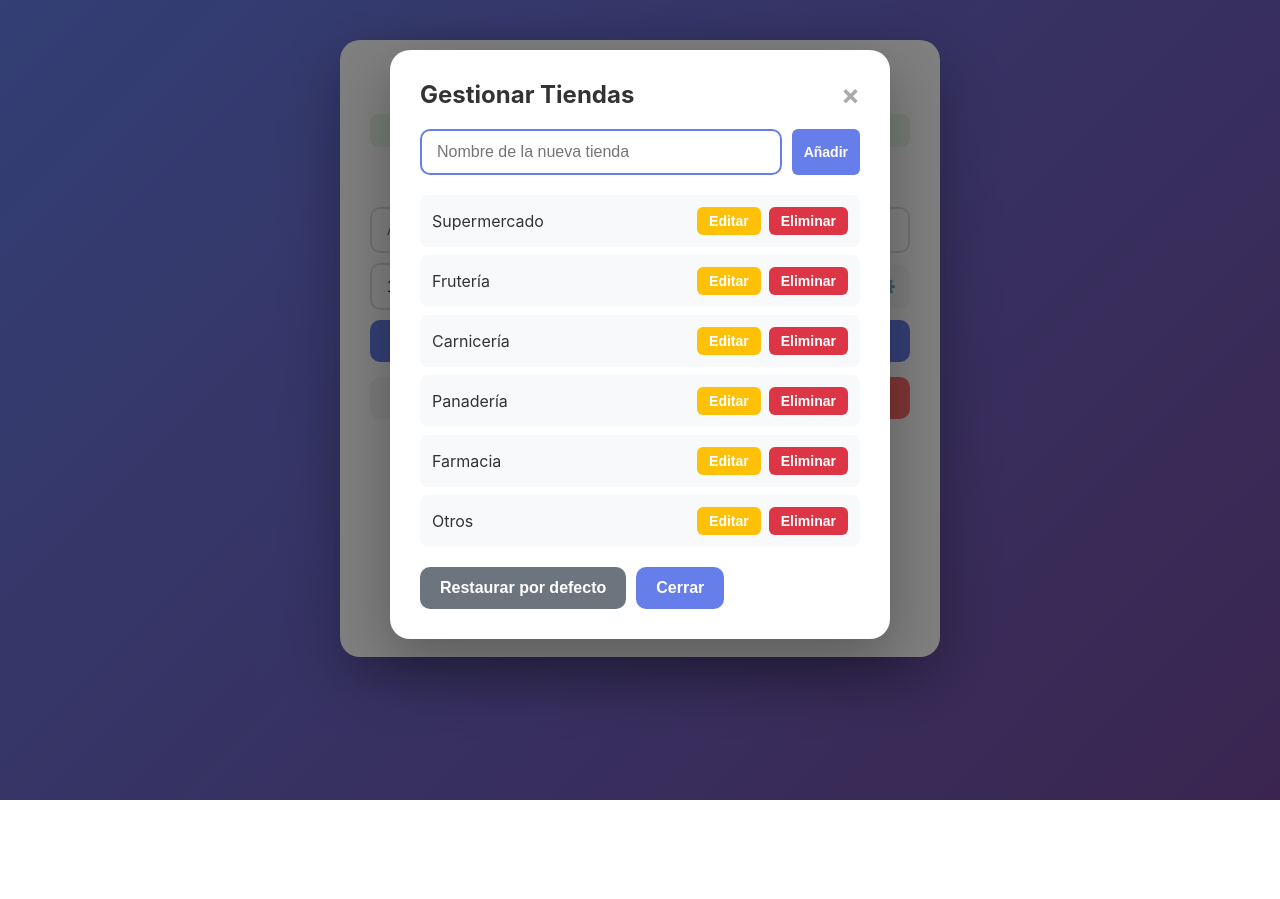
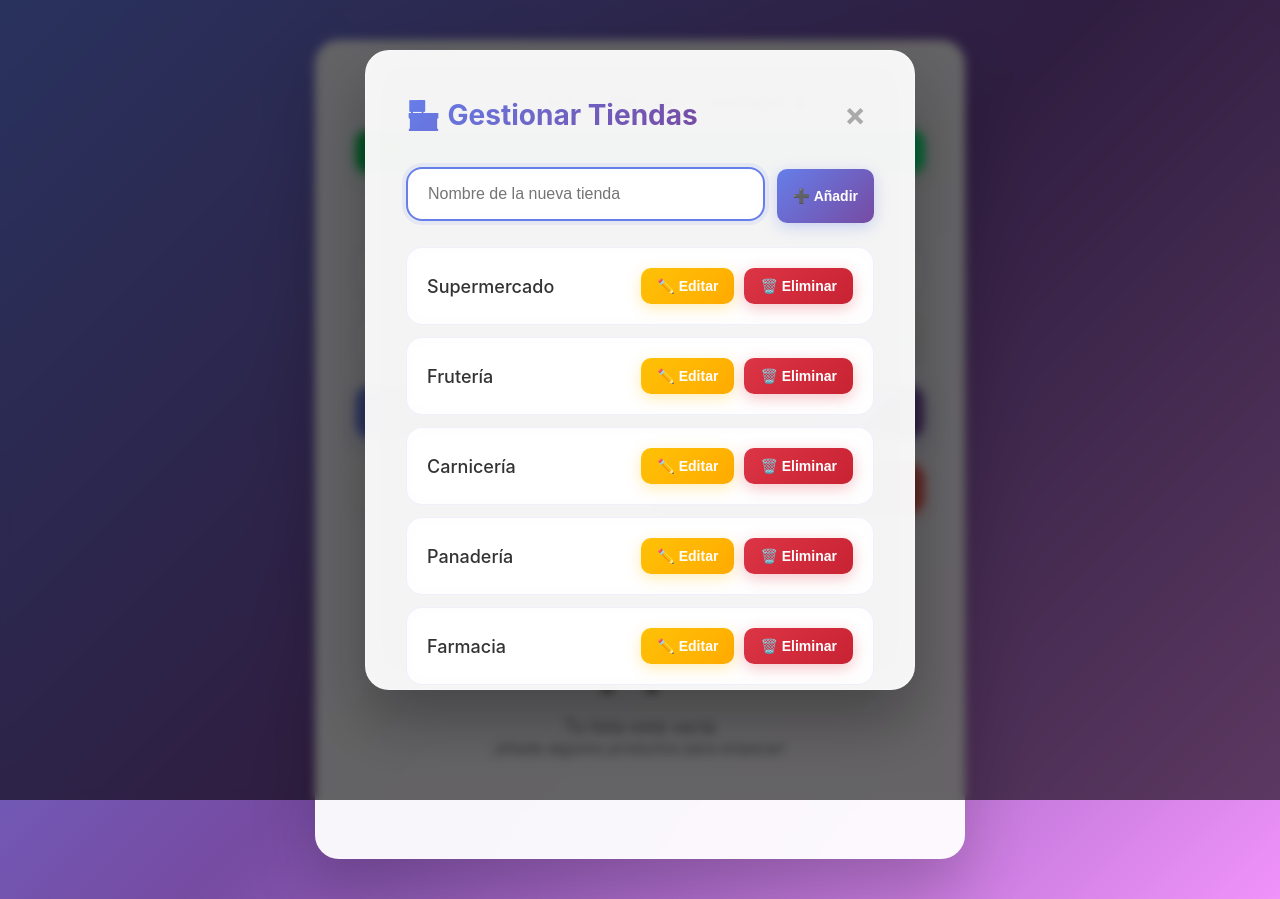
Before and after one commit to pablosvb/shopping-list-app, a plain HTML site: page index.html in a window 1280 px wide. Both pictures are taken after a click on the button "⚙️". Before the commit the page ends 800 px from the top, so only its background shows below. Drawn offline with Linux system fonts and the light colour scheme.

Commit message:
Actualizar index.html

```diff
--- a/index.html
+++ b/index.html
@@ -12,8 +12,8 @@
         }
 
         body {
-            font-family: -apple-system, BlinkMacSystemFont, 'Segoe UI', Roboto, Oxygen, Ubuntu, Cantarell, sans-serif;
-            background: linear-gradient(135deg, #667eea 0%, #764ba2 100%);
+            font-family: 'Inter', -apple-system, BlinkMacSystemFont, 'Segoe UI', Roboto, sans-serif;
+            background: linear-gradient(135deg, #667eea 0%, #764ba2 50%, #f093fb 100%);
             min-height: 100vh;
             padding: 20px;
             display: flex;
@@ -22,59 +22,73 @@
         }
 
         .container {
-            background: white;
-            border-radius: 20px;
-            box-shadow: 0 20px 60px rgba(0, 0, 0, 0.3);
-            max-width: 600px;
+            background: rgba(255, 255, 255, 0.95);
+            backdrop-filter: blur(20px);
+            border-radius: 24px;
+            box-shadow: 0 32px 64px rgba(0, 0, 0, 0.2);
+            max-width: 650px;
             width: 100%;
-            padding: 30px;
+            padding: 40px;
             margin: 20px 0;
+            border: 1px solid rgba(255, 255, 255, 0.2);
         }
 
         h1 {
-            color: #333;
+            background: linear-gradient(135deg, #667eea, #764ba2);
+            -webkit-background-clip: text;
+            -webkit-text-fill-color: transparent;
+            background-clip: text;
             margin-bottom: 10px;
-            font-size: 28px;
+            font-size: 32px;
             text-align: center;
+            font-weight: 800;
         }
 
         .sync-status {
             text-align: center;
-            padding: 8px;
-            border-radius: 8px;
-            margin-bottom: 15px;
+            padding: 12px 20px;
+            border-radius: 12px;
+            margin-bottom: 20px;
             font-size: 14px;
             font-weight: 600;
+            border: 1px solid;
         }
 
         .sync-status.online {
-            background: #e8f5e8;
-            color: #2e7d2e;
+            background: linear-gradient(135deg, #00c851, #00ff88);
+            color: white;
+            border-color: #00c851;
+            box-shadow: 0 4px 15px rgba(0, 200, 81, 0.3);
         }
 
         .sync-status.offline {
-            background: #fff3cd;
-            color: #856404;
+            background: linear-gradient(135deg, #ffbb33, #ff8800);
+            color: white;
+            border-color: #ffbb33;
+            box-shadow: 0 4px 15px rgba(255, 187, 51, 0.3);
         }
 
         .counter {
             text-align: center;
-            color: #667eea;
-            font-weight: bold;
-            margin-bottom: 25px;
-            font-size: 16px;
+            background: linear-gradient(135deg, #667eea, #764ba2);
+            -webkit-background-clip: text;
+            -webkit-text-fill-color: transparent;
+            background-clip: text;
+            font-weight: 700;
+            margin-bottom: 30px;
+            font-size: 18px;
         }
 
         .input-group {
             display: flex;
             flex-direction: column;
-            gap: 10px;
-            margin-bottom: 15px;
+            gap: 16px;
+            margin-bottom: 24px;
         }
 
         .input-row {
             display: flex;
-            gap: 10px;
+            gap: 12px;
         }
 
         .store-row {
@@ -87,11 +101,13 @@
         input[type="number"],
         select {
             flex: 1;
-            padding: 12px 15px;
-            border: 2px solid #e0e0e0;
-            border-radius: 10px;
+            padding: 16px 20px;
+            border: 2px solid rgba(102, 126, 234, 0.2);
+            border-radius: 16px;
             font-size: 16px;
-            transition: border-color 0.3s;
+            transition: all 0.3s ease;
+            background: rgba(255, 255, 255, 0.8);
+            backdrop-filter: blur(10px);
         }
 
         input[type="text"]:focus,
@@ -99,10 +115,12 @@
         select:focus {
             outline: none;
             border-color: #667eea;
+            box-shadow: 0 0 0 4px rgba(102, 126, 234, 0.1);
+            transform: translateY(-2px);
         }
 
         input[type="number"] {
-            width: 80px;
+            width: 100px;
         }
 
         select {
@@ -110,70 +128,92 @@
         }
 
         .btn {
-            padding: 12px 20px;
+            padding: 16px 24px;
             border: none;
-            border-radius: 10px;
+            border-radius: 16px;
             font-size: 16px;
             font-weight: 600;
             cursor: pointer;
-            transition: all 0.3s;
+            transition: all 0.3s ease;
+            position: relative;
+            overflow: hidden;
+        }
+
+        .btn::before {
+            content: '';
+            position: absolute;
+            top: 0;
+            left: -100%;
+            width: 100%;
+            height: 100%;
+            background: linear-gradient(90deg, transparent, rgba(255,255,255,0.3), transparent);
+            transition: left 0.5s;
+        }
+
+        .btn:hover::before {
+            left: 100%;
         }
 
         .btn-config {
-            padding: 12px;
-            width: 48px;
-            background: #f8f9fa;
+            padding: 16px;
+            width: 56px;
+            background: linear-gradient(135deg, #f8f9fa, #e9ecef);
             color: #667eea;
             display: flex;
             align-items: center;
             justify-content: center;
+            font-size: 18px;
         }
 
         .btn-config:hover {
-            background: #e9ecef;
+            background: linear-gradient(135deg, #e9ecef, #dee2e6);
+            transform: translateY(-2px);
+            box-shadow: 0 8px 25px rgba(102, 126, 234, 0.2);
         }
 
         .btn-add {
-            background: #667eea;
+            background: linear-gradient(135deg, #667eea, #764ba2);
             color: white;
             width: 100%;
+            font-size: 18px;
+            box-shadow: 0 8px 25px rgba(102, 126, 234, 0.3);
         }
 
         .btn-add:hover {
-            background: #5568d3;
-            transform: translateY(-2px);
-            box-shadow: 0 5px 15px rgba(102, 126, 234, 0.4);
-        }
-
-        .btn-add:active {
-            transform: translateY(0);
+            transform: translateY(-3px);
+            box-shadow: 0 12px 35px rgba(102, 126, 234, 0.4);
         }
 
         .actions {
             display: flex;
-            gap: 10px;
-            margin-bottom: 20px;
+            gap: 12px;
+            margin-bottom: 24px;
         }
 
         .btn-clear,
         .btn-delete {
             flex: 1;
-            background: #f5f5f5;
-            color: #666;
+            background: linear-gradient(135deg, #f8f9fa, #e9ecef);
+            color: #6c757d;
+            box-shadow: 0 4px 15px rgba(108, 117, 125, 0.1);
         }
 
         .btn-clear:hover,
         .btn-delete:hover {
-            background: #e0e0e0;
+            background: linear-gradient(135deg, #e9ecef, #dee2e6);
+            transform: translateY(-2px);
+            box-shadow: 0 8px 25px rgba(108, 117, 125, 0.2);
         }
 
         .btn-delete {
-            background: #ff6b6b;
+            background: linear-gradient(135deg, #ff6b6b, #ee5a52);
             color: white;
+            box-shadow: 0 4px 15px rgba(255, 107, 107, 0.3);
         }
 
         .btn-delete:hover {
-            background: #ff5252;
+            background: linear-gradient(135deg, #ff5252, #e53935);
+            box-shadow: 0 8px 25px rgba(255, 107, 107, 0.4);
         }
 
         .list {
@@ -181,37 +221,46 @@
         }
 
         .store-group {
-            margin-bottom: 25px;
+            margin-bottom: 32px;
         }
 
         .store-title {
-            background: #f8f9fa;
-            padding: 10px 15px;
-            border-radius: 10px;
-            font-weight: bold;
-            color: #667eea;
-            margin-bottom: 10px;
-            font-size: 14px;
+            background: linear-gradient(135deg, #667eea, #764ba2);
+            color: white;
+            padding: 16px 24px;
+            border-radius: 16px;
+            font-weight: 700;
+            margin-bottom: 16px;
+            font-size: 16px;
             text-transform: uppercase;
-            letter-spacing: 0.5px;
+            letter-spacing: 1px;
+            box-shadow: 0 8px 25px rgba(102, 126, 234, 0.3);
         }
 
         .item {
-            background: #f8f9fa;
-            padding: 15px;
-            border-radius: 10px;
-            margin-bottom: 10px;
+            background: rgba(255, 255, 255, 0.9);
+            backdrop-filter: blur(10px);
+            padding: 20px;
+            border-radius: 16px;
+            margin-bottom: 12px;
             display: flex;
             align-items: center;
-            gap: 12px;
-            transition: all 0.3s;
-            animation: slideIn 0.3s ease-out;
+            gap: 16px;
+            transition: all 0.3s ease;
+            animation: slideIn 0.4s ease-out;
+            border: 1px solid rgba(102, 126, 234, 0.1);
+            box-shadow: 0 4px 15px rgba(0, 0, 0, 0.05);
+        }
+
+        .item:hover {
+            transform: translateY(-2px);
+            box-shadow: 0 8px 25px rgba(0, 0, 0, 0.1);
         }
 
         @keyframes slideIn {
             from {
                 opacity: 0;
-                transform: translateX(-20px);
+                transform: translateX(-30px);
             }
             to {
                 opacity: 1;
@@ -220,17 +269,18 @@
         }
 
         .item.completed {
-            background: #e8f5e9;
+            background: linear-gradient(135deg, #d4edda, #c3e6cb);
+            border-color: #28a745;
         }
 
         .item.completed .item-text {
             text-decoration: line-through;
-            color: #999;
+            color: #6c757d;
         }
 
         input[type="checkbox"] {
-            width: 22px;
-            height: 22px;
+            width: 24px;
+            height: 24px;
             cursor: pointer;
             accent-color: #667eea;
         }
@@ -239,49 +289,59 @@
             flex: 1;
             display: flex;
             flex-direction: column;
-            gap: 4px;
+            gap: 6px;
         }
 
         .item-text {
-            font-size: 16px;
+            font-size: 18px;
             color: #333;
+            font-weight: 500;
             word-break: break-word;
         }
 
         .item-quantity {
-            font-size: 13px;
+            font-size: 14px;
             color: #667eea;
             font-weight: 600;
         }
 
         .btn-remove {
-            background: none;
+            background: linear-gradient(135deg, #ff6b6b, #ee5a52);
+            color: white;
             border: none;
-            font-size: 22px;
+            font-size: 18px;
             cursor: pointer;
-            padding: 5px;
-            line-height: 1;
-            transition: transform 0.2s;
+            padding: 12px;
+            border-radius: 12px;
+            transition: all 0.3s ease;
+            width: 44px;
+            height: 44px;
+            display: flex;
+            align-items: center;
+            justify-content: center;
         }
 
         .btn-remove:hover {
-            transform: scale(1.2);
+            transform: scale(1.1);
+            box-shadow: 0 6px 20px rgba(255, 107, 107, 0.4);
         }
 
         .empty-state {
             text-align: center;
-            padding: 40px 20px;
-            color: #999;
+            padding: 60px 20px;
+            color: #6c757d;
+            font-size: 18px;
         }
 
         .empty-state::before {
             content: "🛒";
             display: block;
-            font-size: 60px;
-            margin-bottom: 15px;
+            font-size: 80px;
+            margin-bottom: 20px;
+            filter: grayscale(50%);
         }
 
-        /* Modal */
+        /* Modal mejorado */
         .modal {
             display: none;
             position: fixed;
@@ -290,128 +350,160 @@
             top: 0;
             width: 100%;
             height: 100%;
-            background-color: rgba(0, 0, 0, 0.5);
+            background-color: rgba(0, 0, 0, 0.6);
+            backdrop-filter: blur(5px);
         }
 
         .modal-content {
-            background-color: white;
+            background: rgba(255, 255, 255, 0.95);
+            backdrop-filter: blur(20px);
             margin: 50px auto;
-            padding: 30px;
-            border-radius: 20px;
-            box-shadow: 0 20px 60px rgba(0, 0, 0, 0.3);
+            padding: 40px;
+            border-radius: 24px;
+            box-shadow: 0 32px 64px rgba(0, 0, 0, 0.3);
             width: 90%;
-            max-width: 500px;
+            max-width: 550px;
             max-height: 80vh;
             overflow-y: auto;
+            border: 1px solid rgba(255, 255, 255, 0.2);
         }
 
         .modal-header {
             display: flex;
             justify-content: space-between;
             align-items: center;
-            margin-bottom: 20px;
+            margin-bottom: 30px;
         }
 
         .modal-title {
-            font-size: 24px;
-            color: #333;
+            font-size: 28px;
+            background: linear-gradient(135deg, #667eea, #764ba2);
+            -webkit-background-clip: text;
+            -webkit-text-fill-color: transparent;
+            background-clip: text;
+            font-weight: 700;
         }
 
         .close {
             color: #aaa;
-            font-size: 28px;
+            font-size: 32px;
             font-weight: bold;
             cursor: pointer;
             line-height: 1;
+            transition: all 0.3s ease;
+            padding: 8px;
+            border-radius: 50%;
         }
 
         .close:hover {
             color: #667eea;
+            background: rgba(102, 126, 234, 0.1);
+            transform: scale(1.1);
         }
 
         .stores-list {
-            margin: 20px 0;
+            margin: 24px 0;
         }
 
         .store-item {
             display: flex;
             justify-content: space-between;
             align-items: center;
-            padding: 12px;
-            background: #f8f9fa;
-            border-radius: 8px;
-            margin-bottom: 8px;
+            padding: 20px;
+            background: rgba(255, 255, 255, 0.8);
+            backdrop-filter: blur(10px);
+            border-radius: 16px;
+            margin-bottom: 12px;
+            border: 1px solid rgba(102, 126, 234, 0.1);
+            transition: all 0.3s ease;
+        }
+
+        .store-item:hover {
+            transform: translateY(-2px);
+            box-shadow: 0 8px 25px rgba(0, 0, 0, 0.1);
         }
 
         .store-name {
-            font-size: 16px;
+            font-size: 18px;
             color: #333;
+            font-weight: 500;
         }
 
         .store-actions {
             display: flex;
-            gap: 8px;
+            gap: 10px;
         }
 
         .btn-small {
-            padding: 6px 12px;
+            padding: 10px 16px;
             font-size: 14px;
-            border-radius: 6px;
+            border-radius: 10px;
+            font-weight: 600;
         }
 
         .btn-edit {
-            background: #ffc107;
+            background: linear-gradient(135deg, #ffc107, #ffab00);
             color: white;
+            box-shadow: 0 4px 15px rgba(255, 193, 7, 0.3);
         }
 
         .btn-edit:hover {
-            background: #e0a800;
+            background: linear-gradient(135deg, #ffab00, #ff8f00);
+            transform: translateY(-2px);
+            box-shadow: 0 8px 25px rgba(255, 193, 7, 0.4);
         }
 
         .btn-remove-store {
-            background: #dc3545;
+            background: linear-gradient(135deg, #dc3545, #c82333);
             color: white;
+            box-shadow: 0 4px 15px rgba(220, 53, 69, 0.3);
         }
 
         .btn-remove-store:hover {
-            background: #c82333;
+            background: linear-gradient(135deg, #c82333, #bd2130);
+            transform: translateY(-2px);
+            box-shadow: 0 8px 25px rgba(220, 53, 69, 0.4);
         }
 
         .add-store-form {
             display: flex;
-            gap: 10px;
-            margin-bottom: 20px;
-        }
-
-        .edit-form {
-            display: none;
+            gap: 12px;
+            margin-bottom: 24px;
         }
 
         .btn-secondary {
-            background: #6c757d;
+            background: linear-gradient(135deg, #6c757d, #5a6268);
             color: white;
+            box-shadow: 0 4px 15px rgba(108, 117, 125, 0.3);
         }
 
         .btn-secondary:hover {
-            background: #545b62;
+            background: linear-gradient(135deg, #5a6268, #495057);
+            transform: translateY(-2px);
+            box-shadow: 0 8px 25px rgba(108, 117, 125, 0.4);
         }
 
         .btn-primary {
-            background: #667eea;
+            background: linear-gradient(135deg, #667eea, #764ba2);
             color: white;
+            box-shadow: 0 4px 15px rgba(102, 126, 234, 0.3);
         }
 
         .btn-primary:hover {
-            background: #5568d3;
+            background: linear-gradient(135deg, #5568d3, #6a4190);
+            transform: translateY(-2px);
+            box-shadow: 0 8px 25px rgba(102, 126, 234, 0.4);
         }
 
         @media (max-width: 480px) {
             .container {
-                padding: 20px;
+                padding: 24px;
+                margin: 10px;
+                border-radius: 20px;
             }
 
             h1 {
-                font-size: 24px;
+                font-size: 28px;
             }
 
             .input-row {
@@ -432,12 +524,12 @@
 
             .modal-content {
                 margin: 20px auto;
-                padding: 20px;
+                padding: 24px;
             }
 
             .store-item {
                 flex-direction: column;
-                gap: 10px;
+                gap: 16px;
                 align-items: stretch;
             }
 
@@ -501,22 +593,22 @@
                 </div>
             </div>
             <button type="submit" class="btn btn-add">
-                Añadir
+                ✨ Añadir a la lista
             </button>
         </form>
 
         <div class="actions">
             <button class="btn btn-clear" id="clearCompleted">
-                Borrar comprados
+                ✅ Borrar comprados
             </button>
             <button class="btn btn-delete" id="clearAll">
-                Vaciar lista
+                🗑️ Vaciar lista
             </button>
         </div>
 
         <ul class="list" id="list" aria-label="Lista de la compra">
             <li class="empty-state">
-                <p>Tu lista está vacía</p>
+                <p>Tu lista está vacía<br><small>¡Añade algunos productos para empezar!</small></p>
             </li>
         </ul>
     </div>
@@ -525,25 +617,26 @@
     <div id="storeModal" class="modal">
         <div class="modal-content">
             <div class="modal-header">
-                <h2 class="modal-title">Gestionar Tiendas</h2>
+                <h2 class="modal-title">🏪 Gestionar Tiendas</h2>
                 <span class="close" id="closeModal">&times;</span>
             </div>
 
             <div class="add-store-form">
                 <input type="text" id="newStoreName" placeholder="Nombre de la nueva tienda" />
-                <button class="btn btn-primary btn-small" id="addStoreBtn">Añadir</button>
+                <button class="btn btn-primary btn-small" id="addStoreBtn">➕ Añadir</button>
             </div>
 
             <div class="stores-list" id="storesList"></div>
 
-            <div style="display: flex; gap: 10px; margin-top: 20px;">
-                <button class="btn btn-secondary" id="restoreDefaultBtn">Restaurar por defecto</button>
-                <button class="btn btn-primary" id="closeModalBtn">Cerrar</button>
+            <div style="display: flex; gap: 12px; margin-top: 24px;">
+                <button class="btn btn-secondary" id="restoreDefaultBtn">🔄 Restaurar por defecto</button>
+                <button class="btn btn-primary" id="closeModalBtn">✅ Cerrar</button>
             </div>
         </div>
     </div>
 
     <script>
+        // [El mismo JavaScript que antes - sin cambios]
         class CollaborativeShoppingList {
             constructor() {
                 this.items = [];
@@ -918,10 +1011,10 @@
                         <span class="store-name">${this.escapeHtml(store)}${countText}</span>
                         <div class="store-actions">
                             <button class="btn btn-edit btn-small" onclick="shoppingList.editStore('${this.escapeHtml(store)}')">
-                                Editar
+                                ✏️ Editar
                             </button>
                             <button class="btn btn-remove-store btn-small" onclick="shoppingList.removeStore('${this.escapeHtml(store)}')">
-                                Eliminar
+                                🗑️ Eliminar
                             </button>
                         </div>
                     `;
@@ -953,7 +1046,7 @@
                 if (this.items.length === 0) {
                     this.list.innerHTML = `
                         <li class="empty-state">
-                            <p>Tu lista está vacía</p>
+                            <p>Tu lista está vacía<br><small>¡Añade algunos productos para empezar!</small></p>
                         </li>
                     `;
                     return;
@@ -964,7 +1057,7 @@
 
                 this.list.innerHTML = stores.map(store => `
                     <li class="store-group">
-                        <div class="store-title">${store}</div>
+                        <div class="store-title">🏪 ${store}</div>
                         <ul>
                             ${groupedItems[store].map(item => `
                                 <li class="item ${item.completed ? 'completed' : ''}" data-id="${item.id}">
@@ -976,7 +1069,7 @@
                                     >
                                     <div class="item-content">
                                         <span class="item-text">${this.escapeHtml(item.text)}</span>
-                                        <span class="item-quantity">Cantidad: ${item.quantity}</span>
+                                        <span class="item-quantity">📦 Cantidad: ${item.quantity}</span>
                                     </div>
                                     <button
                                         class="btn-remove"
```
